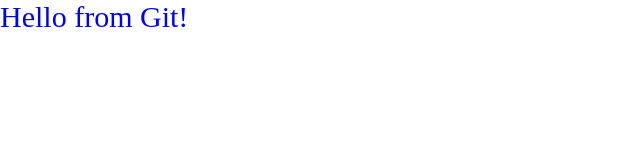
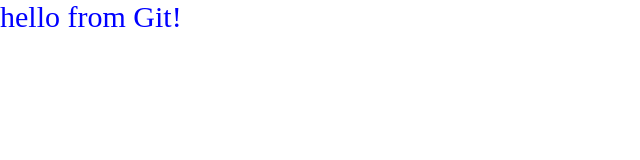
Before and after one commit to DanRoden/example, a plain HTML site: page index.html in a window 1280 px wide. Shown: the full height of the page, 0-640 px from the left. Drawn offline with Linux system fonts and the light colour scheme.

Commit message:
case update to html file

```diff
--- a/index.html
+++ b/index.html
@@ -1,3 +1,3 @@
 <link rel="stylesheet" type="text/css" href="style.css">
 
-<p>Hello from Git!</p>
+<p>hello from Git!</p>
```
